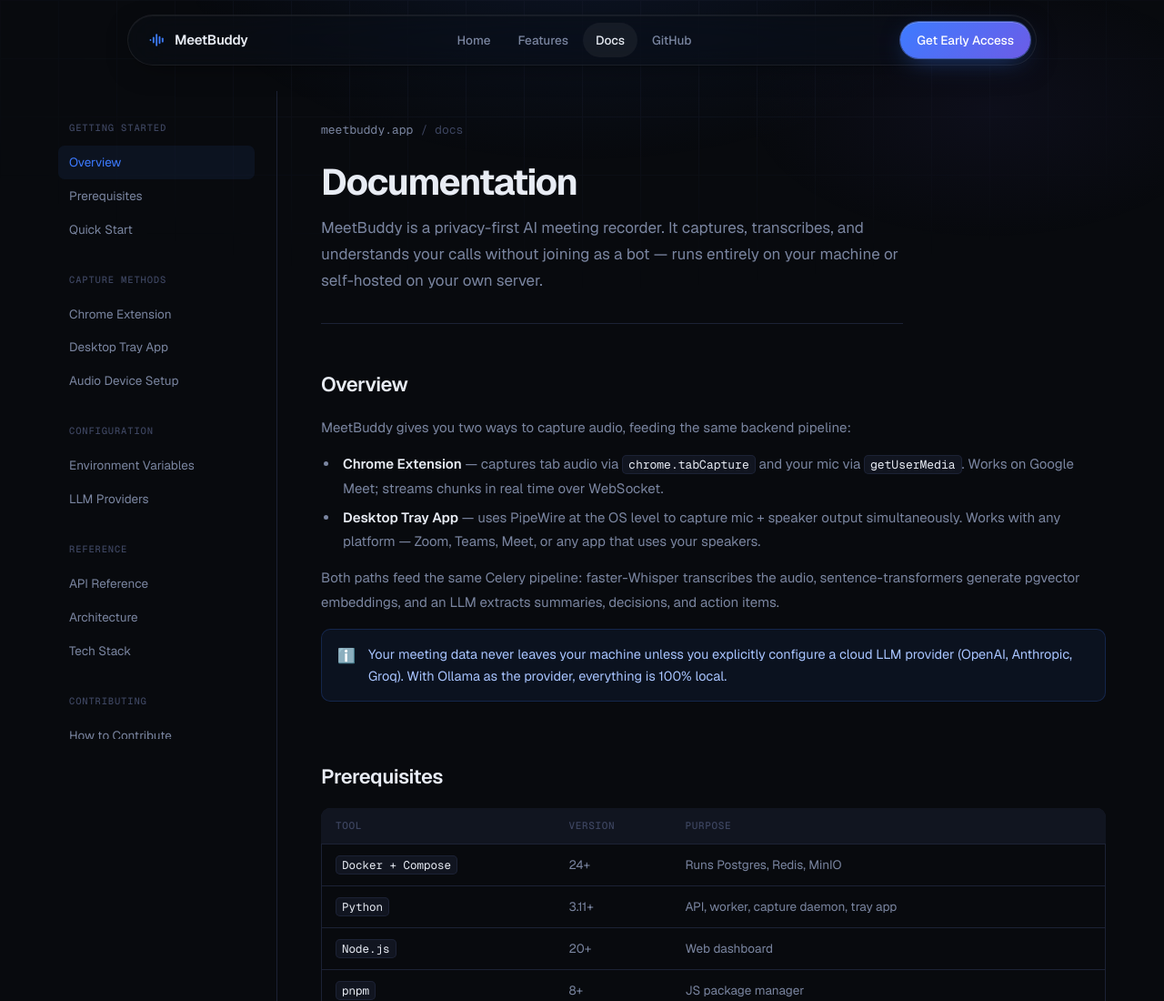
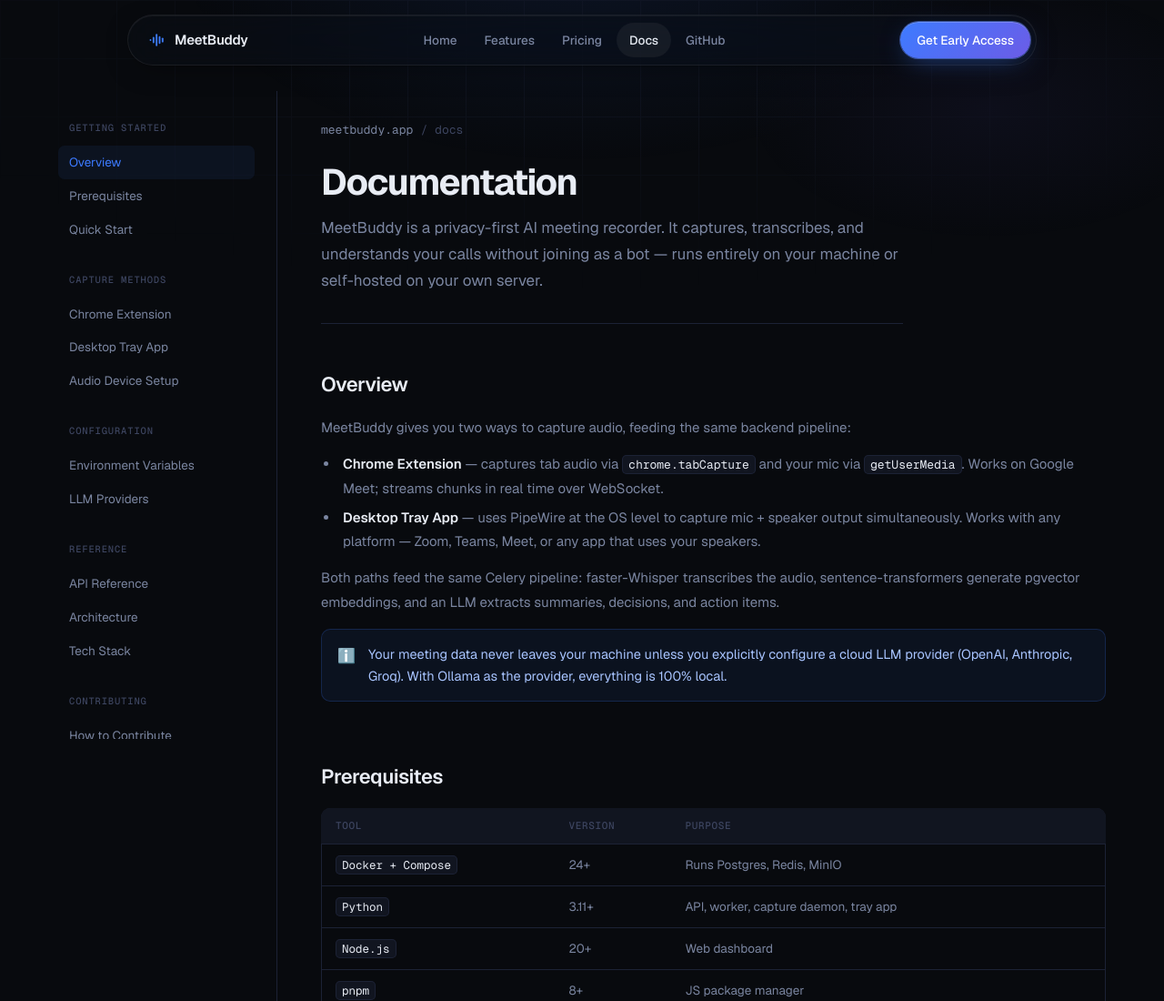
Before and after one commit to AyushAhire/meetbuddy-web, a plain HTML site: page docs.html in a window 1280 px wide. Shown: the top 1100 px of the page at 91% size. Drawn offline with nearby package versions, Linux system fonts and the light colour scheme.

Commit message:
updated docs

```diff
--- a/docs.html
+++ b/docs.html
@@ -381,7 +381,8 @@
     <nav class="nav-links">
       <a href="/">Home</a>
       <a href="/#features">Features</a>
-      <a href="/docs.html" class="active">Docs</a>
+      <a href="/#pricing">Pricing</a>
+      <a href="docs.html" class="active">Docs</a>
       <a href="https://github.com/AyushAhire/meetbuddy" target="_blank" rel="noopener">GitHub</a>
     </nav>
     <a href="/#waitlist" class="btn btn-primary">Get Early Access</a>
```
